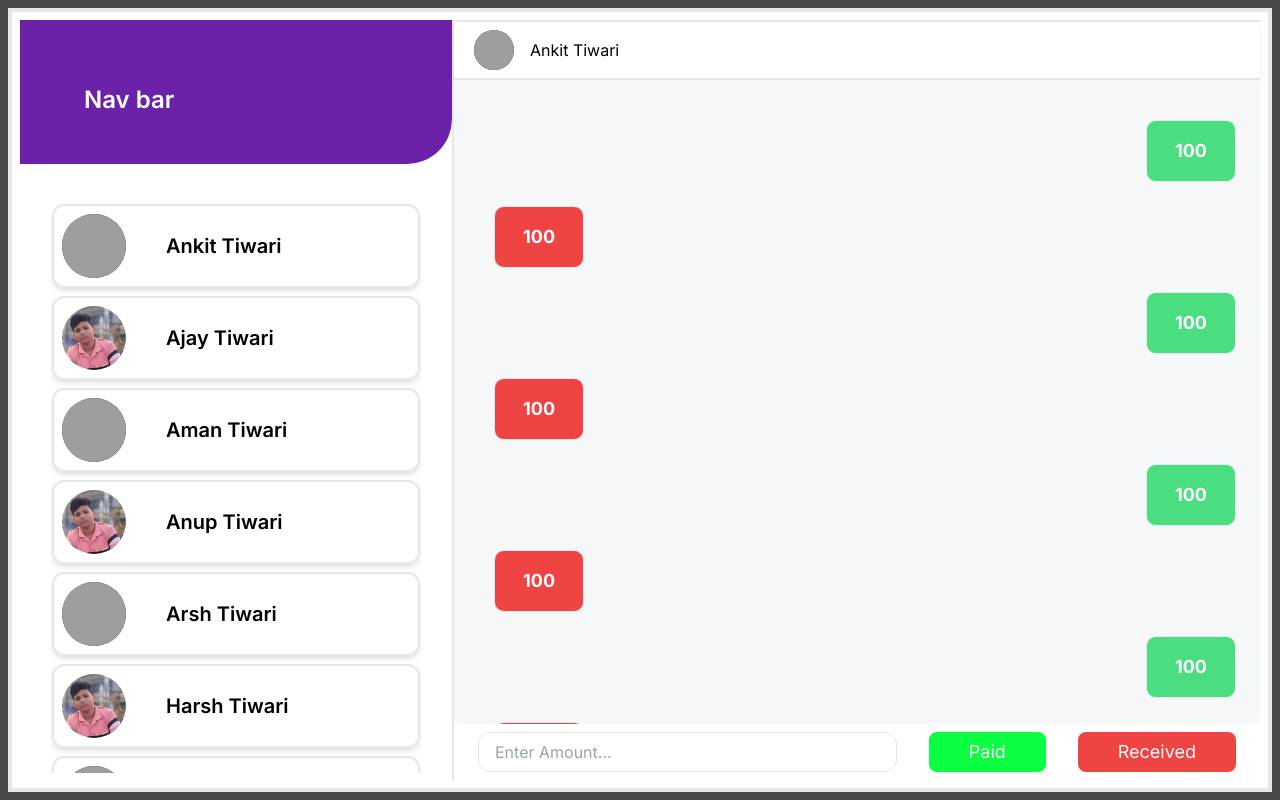
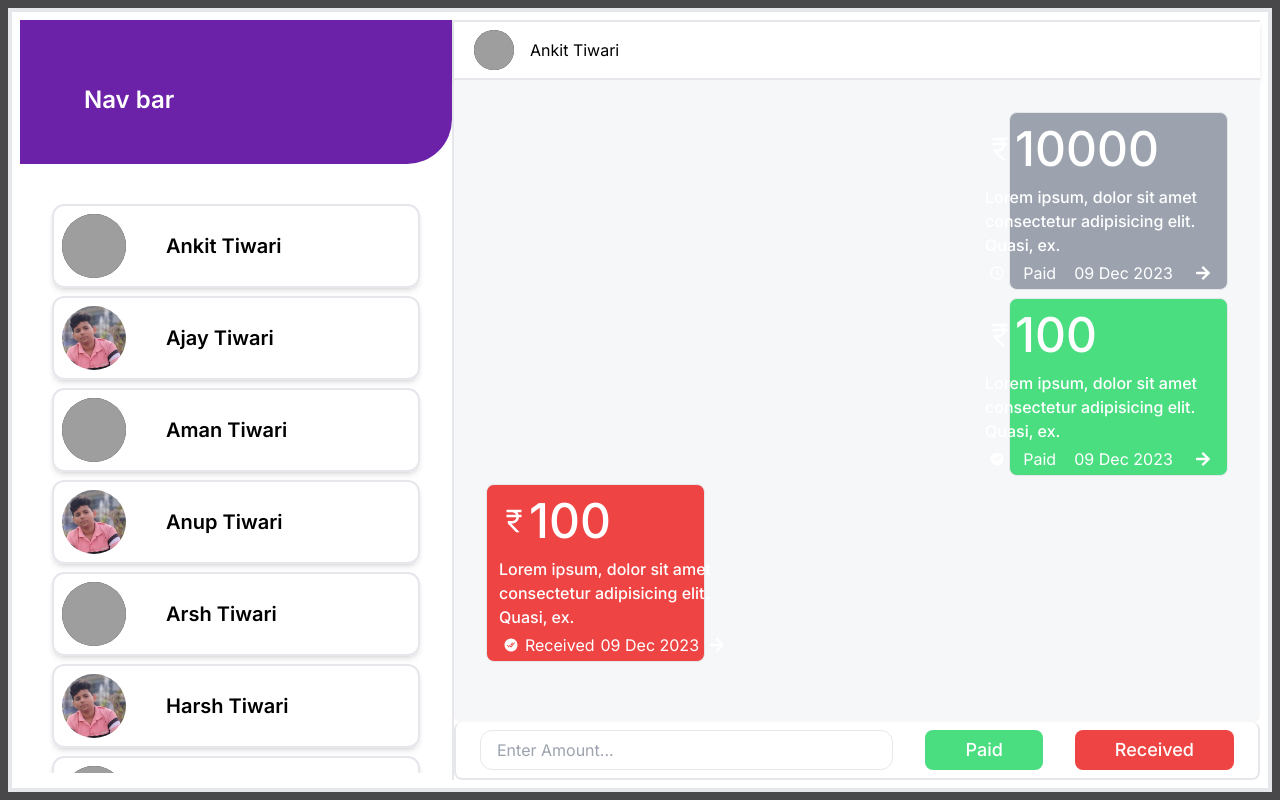
Before and after one commit to ankitmtiwari/apna_hisab, a Next.js app: page / in a window 1280 px wide. Built offline with nearby package versions, Linux system fonts and the light colour scheme; grey boxes are pictures that could not be loaded.

Commit message:
chat tile changed to gpay transc

```diff
--- a/package.json
+++ b/package.json
@@ -9,9 +9,10 @@
     "lint": "next lint"
   },
   "dependencies": {
+    "next": "14.0.3",
     "react": "^18",
     "react-dom": "^18",
-    "next": "14.0.3"
+    "react-icons": "^4.12.0"
   },
   "devDependencies": {
     "autoprefixer": "^10.0.1",
--- a/src/app/components/main_component/Dashboard.jsx
+++ b/src/app/components/main_component/Dashboard.jsx
@@ -1,5 +1,6 @@
 import React from "react";
 import Chat_profle_tile from "../single_components/Chat_profle_tile";
+import Paid_received_chat from "../single_components/Paid_received_chat";
 
 const Dashboard = () => {
   return (
@@ -32,148 +33,54 @@ const Dashboard = () => {
               <div className="p-4">Ankit Tiwari</div>
             </div>
             <div className="chats_transactions h-[85%] p-6 rounded-b-md bg-[#F5F7F8] overflow-y-auto">
-              <div className="flex justify-end w-full p-2 m-2 ">
-                <div className="px-7 py-4 border rounded-[10px] text-white text-lg font-bold bg-green-400">
-                  100
+              <Paid_received_chat
+                amt={10000}
+                paid_rece={"paid"}
+                desc={
+                  "Lorem ipsum, dolor sit amet consectetur adipisicing elit. Quasi, ex."
+                }
+                date={"09 Dec 2023"}
+                isPending={true}
+              />
+              <Paid_received_chat
+                amt={100}
+                paid_rece={"paid"}
+                desc={
+                  "Lorem ipsum, dolor sit amet consectetur adipisicing elit. Quasi, ex."
+                }
+                date={"09 Dec 2023"}
+                isPending={false}
+              />
+              <Paid_received_chat
+                amt={100}
+                paid_rece={"received"}
+                desc={
+                  "Lorem ipsum, dolor sit amet consectetur adipisicing elit. Quasi, ex."
+                }
+                date={"09 Dec 2023"}
+                isPending={false}
+              />
+              {/* <Paid_received_chat amt={200000} paid_rece={"paid"} />
+              <Paid_received_chat amt={100000} paid_rece={"received"} />
+              <Paid_received_chat amt={200000} paid_rece={"paid"} />
+              <Paid_received_chat amt={200000} paid_rece={"paid"} />
+              <Paid_received_chat amt={200000} paid_rece={"paid"} />
+              <Paid_received_chat amt={200000} paid_rece={"paid"} /> */}
             </div>
-              </div>
-              <div className="flex justify-start w-full p-2 m-2 ">
-                <div className="px-7 py-4 border rounded-[10px] text-white text-lg font-bold bg-[rgb(239,68,68)]">
-                  100
-                </div>
-              </div>
-              <div className="flex justify-end w-full p-2 m-2 ">
-                <div className="px-7 py-4 border rounded-[10px] text-white text-lg font-bold bg-green-400">
-                  100
-                </div>
-              </div>
-              <div className="flex justify-start w-full p-2 m-2 ">
-                <div className="px-7 py-4 border rounded-[10px] text-white text-lg font-bold bg-[rgb(239,68,68)]">
-                  100
-                </div>
-              </div>
-              <div className="flex justify-end w-full p-2 m-2 ">
-                <div className="px-7 py-4 border rounded-[10px] text-white text-lg font-bold bg-green-400">
-                  100
-                </div>
-              </div>
-              <div className="flex justify-start w-full p-2 m-2 ">
-                <div className="px-7 py-4 border rounded-[10px] text-white text-lg font-bold bg-[rgb(239,68,68)]">
-                  100
-                </div>
-              </div>
-              <div className="flex justify-end w-full p-2 m-2 ">
-                <div className="px-7 py-4 border rounded-[10px] text-white text-lg font-bold bg-green-400">
-                  100
-                </div>
-              </div>
-              <div className="flex justify-start w-full p-2 m-2 ">
-                <div className="px-7 py-4 border rounded-[10px] text-white text-lg font-bold bg-[rgb(239,68,68)]">
-                  100
-                </div>
-              </div>
-              <div className="flex justify-end w-full p-2 m-2 ">
-                <div className="px-7 py-4 border rounded-[10px] text-white text-lg font-bold bg-green-400">
-                  100
-                </div>
-              </div>
-              <div className="flex justify-start w-full p-2 m-2 ">
-                <div className="px-7 py-4 border rounded-[10px] text-white text-lg font-bold bg-[rgb(239,68,68)]">
-                  100
-                </div>
-              </div>
-              <div className="flex justify-end w-full p-2 m-2 ">
-                <div className="px-7 py-4 border rounded-[10px] text-white text-lg font-bold bg-green-400">
-                  100
-                </div>
-              </div>
-              <div className="flex justify-start w-full p-2 m-2 ">
-                <div className="px-7 py-4 border rounded-[10px] text-white text-lg font-bold bg-[rgb(239,68,68)]">
-                  100
-                </div>
-              </div>
-              <div className="flex justify-end w-full p-2 m-2 ">
-                <div className="px-7 py-4 border rounded-[10px] text-white text-lg font-bold bg-green-400">
-                  100
-                </div>
-              </div>
-              <div className="flex justify-start w-full p-2 m-2 ">
-                <div className="px-7 py-4 border rounded-[10px] text-white text-lg font-bold bg-[rgb(239,68,68)]">
-                  100
-                </div>
-              </div>
-              <div className="flex justify-end w-full p-2 m-2 ">
-                <div className="px-7 py-4 border rounded-[10px] text-white text-lg font-bold bg-green-400">
-                  100
-                </div>
-              </div>
-              <div className="flex justify-start w-full p-2 m-2 ">
-                <div className="px-7 py-4 border rounded-[10px] text-white text-lg font-bold bg-[rgb(239,68,68)]">
-                  100
-                </div>
-              </div>
-              <div className="flex justify-end w-full p-2 m-2 ">
-                <div className="px-7 py-4 border rounded-[10px] text-white text-lg font-bold bg-green-400">
-                  100
-                </div>
-              </div>
-              <div className="flex justify-start w-full p-2 m-2 ">
-                <div className="px-7 py-4 border rounded-[10px] text-white text-lg font-bold bg-[rgb(239,68,68)]">
-                  100
-                </div>
-              </div>
-              <div className="flex justify-end w-full p-2 m-2 ">
-                <div className="px-7 py-4 border rounded-[10px] text-white text-lg font-bold bg-green-400">
-                  100
-                </div>
-              </div>
-              <div className="flex justify-start w-full p-2 m-2 ">
-                <div className="px-7 py-4 border rounded-[10px] text-white text-lg font-bold bg-[rgb(239,68,68)]">
-                  100
-                </div>
-              </div>
-              <div className="flex justify-end w-full p-2 m-2 ">
-                <div className="px-7 py-4 border rounded-[10px] text-white text-lg font-bold bg-green-400">
-                  100
-                </div>
-              </div>
-              <div className="flex justify-start w-full p-2 m-2 ">
-                <div className="px-7 py-4 border rounded-[10px] text-white text-lg font-bold bg-[rgb(239,68,68)]">
-                  100
-                </div>
-              </div>
-              <div className="flex justify-end w-full p-2 m-2 ">
-                <div className="px-7 py-4 border rounded-[10px] text-white text-lg font-bold bg-green-400">
-                  100
-                </div>
-              </div>
-              <div className="flex justify-start w-full p-2 m-2 ">
-                <div className="px-7 py-4 border rounded-[10px] text-white text-lg font-bold bg-[rgb(239,68,68)]">
-                  100
-                </div>
-              </div>
-              <div className="flex justify-end w-full p-2 m-2 ">
-                <div className="px-7 py-4 border rounded-[10px] text-white text-lg font-bold bg-green-400">
-                  100
-                </div>
-              </div>
-              <div className="flex justify-start w-full p-2 m-2 ">
-                <div className="px-7 py-4 border rounded-[10px] text-white text-lg font-bold bg-[rgb(239,68,68)]">
-                  100
-                </div>
-              </div>
-            </div>
-            <div className="pay_recive h-10 flex m-2">
+            <div className="border-b-2 border-x-2 rounded-lg">
+              <div className="pay_recive h-10 flex m-2 ">
                 <input
                   type="number"
                   className="mx-4 px-4 w-[60%] rounded-xl border border-1"
                   placeholder="Enter Amount..."
                 ></input>
-              <div className="bg-[#09ff40] px-10 rounded-lg text-white text-lg flex items-center mx-4 cursor-pointer">
+                {/* <div className="bg-[#09ff40] px-10 rounded-lg text-white text-lg flex items-center mx-4 cursor-pointer"> */}
+                <div className="bg-green-400 px-10 rounded-lg text-white text-lg font-[500] flex items-center mx-4 cursor-pointer">
                   Paid
                 </div>
-              <div className="bg-[rgb(239,68,68)] px-10 rounded-lg text-white text-lg flex items-center mx-4 cursor-pointer">
+                <div className="bg-[rgb(239,68,68)] px-10 rounded-lg text-white text-lg font-[500]  flex items-center mx-4 cursor-pointer">
                   Received
+                </div>
               </div>
             </div>
           </div>
--- /dev/null
+++ b/src/app/components/single_components/Paid_received_chat.jsx
@@ -0,0 +1,87 @@
+import React from "react";
+import { BiTimeFive } from "react-icons/bi";
+import { FaArrowRight } from "react-icons/fa";
+import { MdCurrencyRupee } from "react-icons/md";
+import { IoCheckmarkDoneCircle } from "react-icons/io5";
+
+function Paid_received_chat({ amt, paid_rece, date, desc, isPending }) {
+  let paid_clsname =
+    "flex justify-end ml-[70%] bg-green-400 text-white border rounded-lg px-3 m-2";
+  let rec_clsname =
+    "flex justify-start mr-[70%] bg-[rgb(239,68,68)] text-white border rounded-lg px-3 m-2";
+  if (isPending) {
+    paid_clsname =
+      "flex justify-end ml-[70%] bg-gray-400 text-white border rounded-lg px-3 m-2";
+    rec_clsname =
+      "flex justify-start mr-[70%] bg-gray-400 text-white border rounded-lg px-3 m-2";
+  }
+  return (
+    <>
+      {paid_rece == "paid" ? (
+        <div className={paid_clsname}>
+          <div className=" w-fit ">
+            <div className="flex items-center justify-start ">
+              <div className="text-3xl">
+                <MdCurrencyRupee />
+              </div>
+              <div className="text-[3rem] font-[500] min-w-[200px] max-w-[270px] truncate">
+                {amt}
+              </div>
+            </div>
+            <div className="line-clamp-3 font-[500]">{desc}</div>
+            <div className="flex items-center justify-between ">
+              <div className="p-1">
+                {isPending ? <BiTimeFive /> : <IoCheckmarkDoneCircle />}
+              </div>
+              Paid
+              <div className="p-1">{date}</div>
+              <div className="p-1">
+                <FaArrowRight />
+              </div>
+            </div>
+          </div>
+        </div>
+      ) : (
+        <div className={rec_clsname}>
+          <div className=" w-fit ">
+            <div className="flex items-center justify-start ">
+              <div className="text-3xl">
+                <MdCurrencyRupee />
+              </div>
+              <div className="text-[3rem] font-[500] min-w-[200px] max-w-[270px] truncate">
+                {amt}
+              </div>
+            </div>
+            <div className="line-clamp-3 font-[500]">{desc}</div>
+            <div className="flex items-center justify-between ">
+              <div className="p-1">
+                {isPending ? <BiTimeFive /> : <IoCheckmarkDoneCircle />}
+              </div>
+              Received
+              <div className="p-1">{date}</div>
+              <div className="p-1">
+                <FaArrowRight />
+              </div>
+            </div>
+          </div>
+        </div>
+      )}
+    </>
+  );
+}
+
+export default Paid_received_chat;
+
+// {paid_rece === "paid" ? (
+//     <div className="flex justify-end w-full p-2 m-2 ">
+//       <div className="px-7 py-4 border rounded-[10px] text-white text-lg font-bold bg-green-400">
+//         {amt}
+//       </div>
+//     </div>
+//   ) : (
+//     <div className="flex justify-start w-full p-2 m-2 ">
+//       <div className="px-7 py-4 border rounded-[10px] text-white text-lg font-bold bg-[rgb(239,68,68)]">
+//         {amt}
+//       </div>
+//     </div>
+//   )}
```
Also changed, not shown: 1 other file (tests, documents, lock files or other folders). Lines whose indentation alone changed are shown as unchanged.
